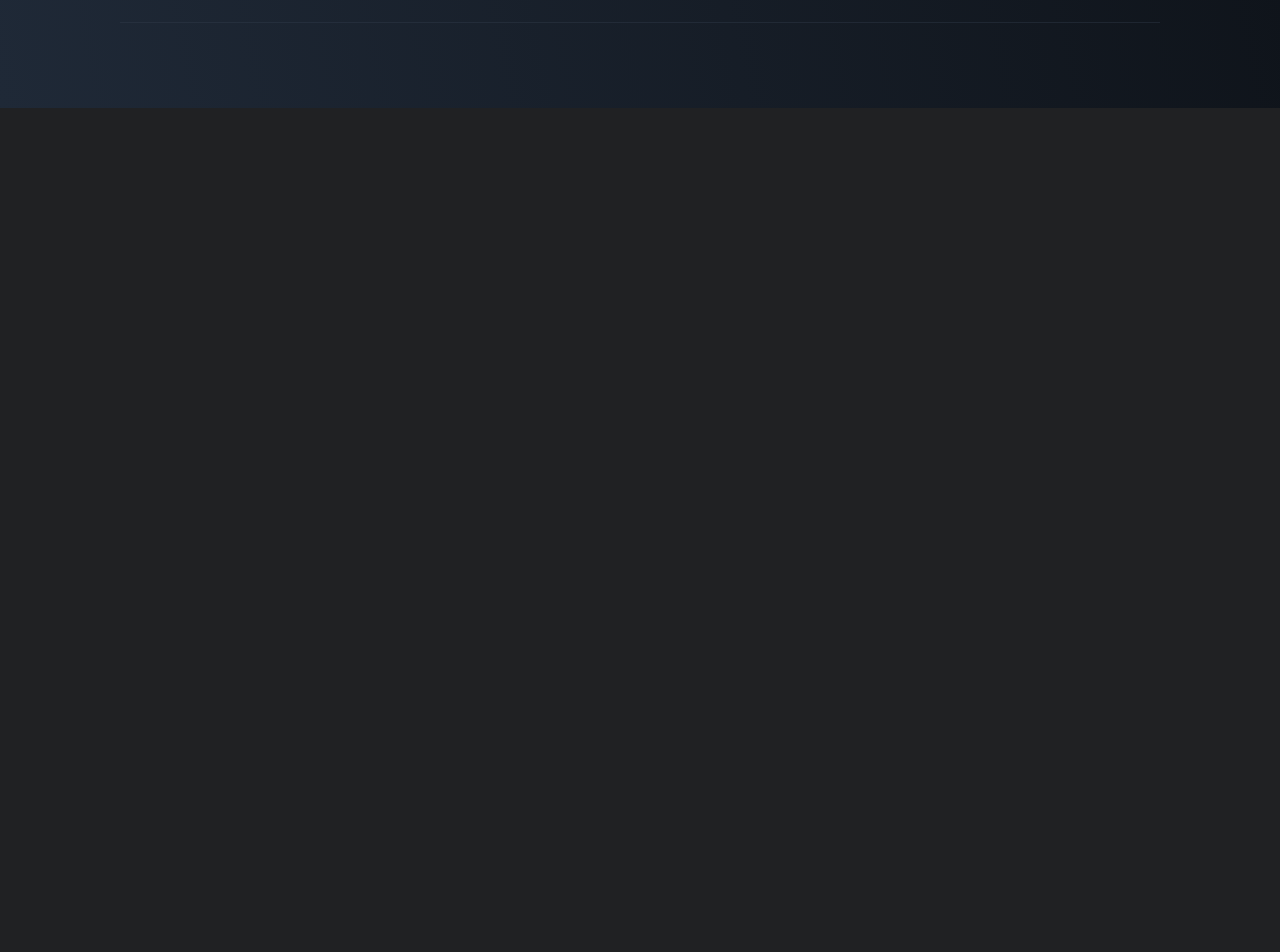
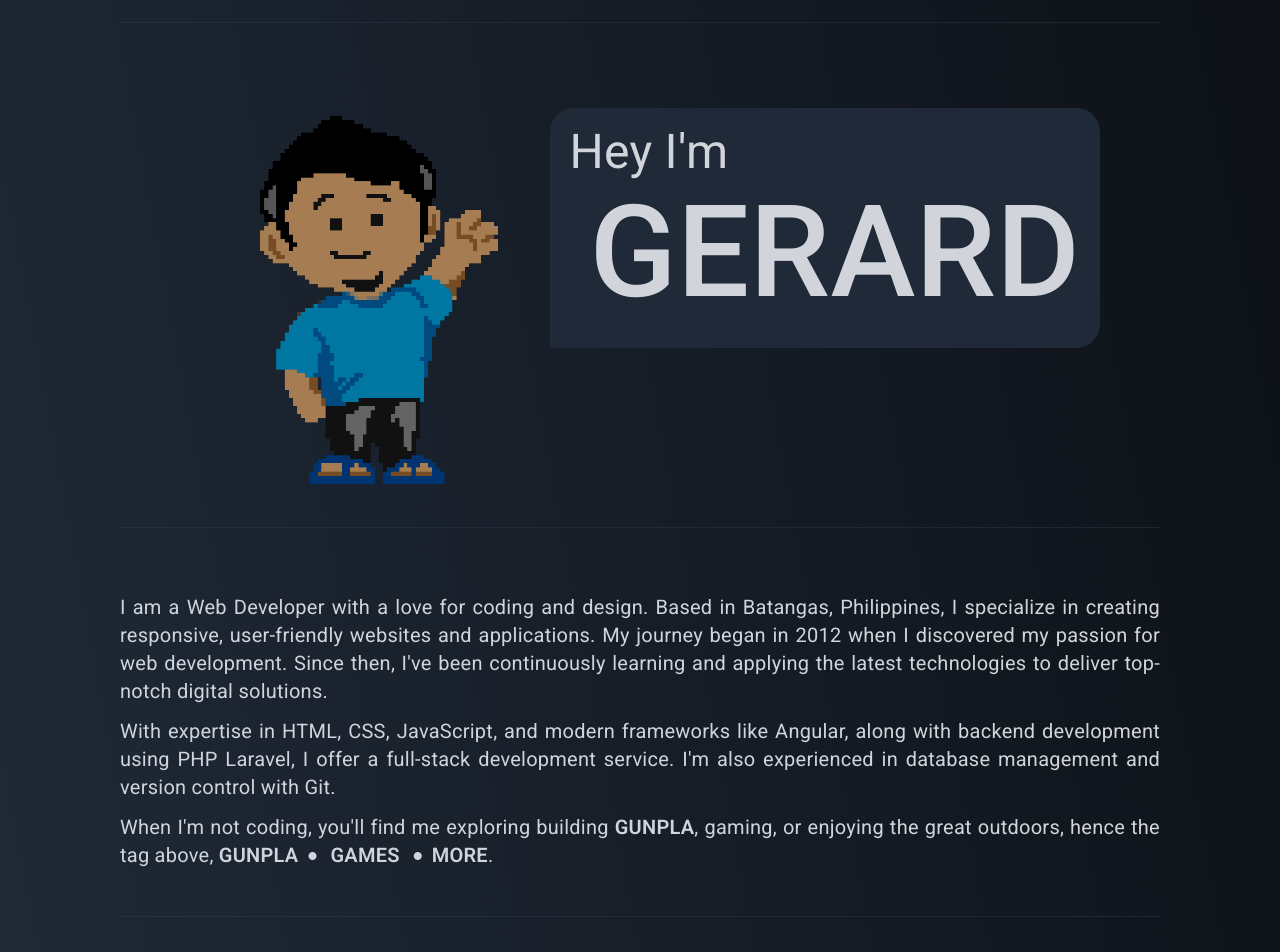
Before and after one commit to GerardPaul/thegpworx, an Angular app: page / in a window 1280 px wide. Shown: the part 5920-6872 px from the top of the page. Before the commit the page ends 6028 px from the top, so only its background shows below. Built offline with nearby package versions, Linux system fonts and the light colour scheme.

Commit message:
Create about page content.

```diff
--- a/src/app/views/main/about/about.component.html
+++ b/src/app/views/main/about/about.component.html
@@ -1 +1,28 @@
-<p>about works!</p>
+<div class="flex flex-col">
+  <div class="flex flex-row">
+    <img class="object-contain h-52 sm:h-96 ml-10 xl:ml-52" src="assets/images/thegpworx_pixel_char_500.png">
+    <div class="ml-5 md:ml-10">
+      <div class="bg-gray-800 p-5 rounded-tl-3xl rounded-tr-3xl rounded-br-3xl text-gray-300">
+        <p class="text-xl md:text-3xl lg:text-5xl">Hey I'm</p>
+        <p class="text-5xl md:text-7xl lg:text-9xl pl-5 font-medium">GERARD</p>
+      </div>
+    </div>
+  </div>
+
+  <div class="border-t border-gray-700 mx-20 my-10 opacity-50 animate-bounce">&nbsp;</div>
+
+  <div class="text-xl text-justify text-gray-300 px-5 sm:px-20">
+    <p>I am a Web Developer with a love for coding and design. Based in Batangas, Philippines, I specialize in creating responsive, user-friendly websites and applications. My journey began in 2012 when I discovered my passion for web development. Since then, I've been continuously learning and applying the latest technologies to deliver top-notch digital solutions.</p>
+    <p>With expertise in HTML, CSS, JavaScript, and modern frameworks like Angular, along with backend development using PHP Laravel, I offer a full-stack development service. I'm also experienced in database management and version control with Git.</p>
+    <p>
+      When I'm not coding, you'll find me exploring building <span class="font-semibold">GUNPLA</span>, gaming, or enjoying the great outdoors, hence the tag above,
+      <span class="font-semibold">GUNPLA</span>
+      <span class="material-icons text-xs mx-2">fiber_manual_record</span>
+      <span class="mx-1 font-semibold">GAMES</span>
+      <span class="material-icons text-xs mx-2">fiber_manual_record</span>
+      <span class="font-semibold">MORE</span>.
+    </p>
+  </div>
+
+  <div class="border-t border-gray-700 mx-20 my-10 opacity-50 animate-bounce">&nbsp;</div>
+</div>
--- a/src/app/views/main/home/home.component.html
+++ b/src/app/views/main/home/home.component.html
@@ -30,4 +30,6 @@
 
   <app-projects class="px-10 pb-10"></app-projects>
 
+  <app-about class="px-10 pb-10"></app-about>
+
 </div>
```
